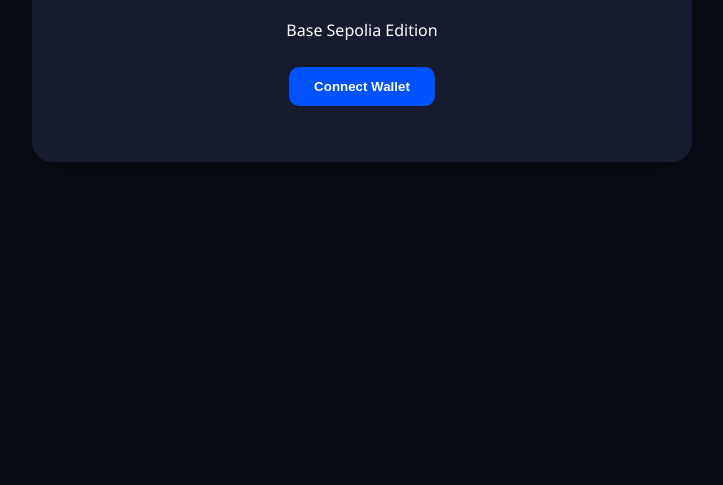
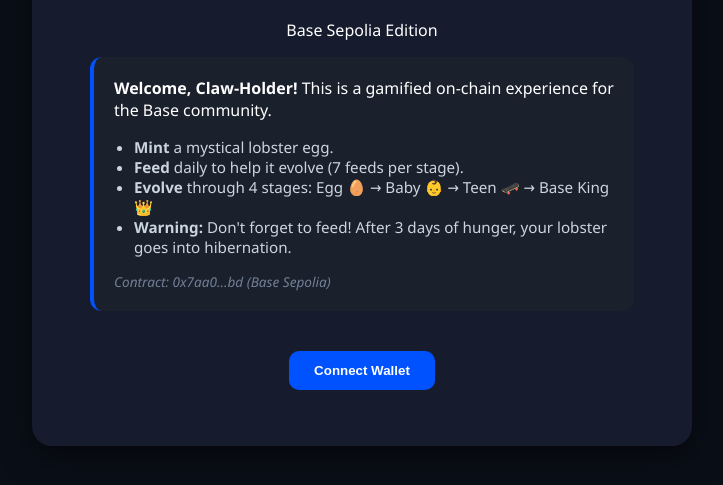
Before and after one commit to redhot075/base-dapp-starter, a website: page index.html in a window 1280 px wide. Shown: the part 125-610 px from the top of the page, without its empty margins (278-1001 px from the left). Drawn offline with Linux system fonts and the light colour scheme.

Commit message:
doc: Add manual and intro text to UI

```diff
--- a/index.html
+++ b/index.html
@@ -23,6 +23,17 @@
     <div class="container">
         <h1>🦞 Claw-Gotchi</h1>
         <p>Base Sepolia Edition</p>
+
+        <div id="intro-section" style="max-width: 500px; margin: 0 auto 30px; text-align: left; background: #1a202c; padding: 20px; border-radius: 12px; border-left: 4px solid #0052ff;">
+            <p style="margin-top: 0;"><strong>Welcome, Claw-Holder!</strong> This is a gamified on-chain experience for the Base community.</p>
+            <ul style="padding-left: 20px; color: #cbd5e0; font-size: 0.95em;">
+                <li><strong>Mint</strong> a mystical lobster egg.</li>
+                <li><strong>Feed</strong> daily to help it evolve (7 feeds per stage).</li>
+                <li><strong>Evolve</strong> through 4 stages: Egg 🥚 → Baby 👶 → Teen 🛹 → Base King 👑</li>
+                <li><strong>Warning:</strong> Don't forget to feed! After 3 days of hunger, your lobster goes into hibernation.</li>
+            </ul>
+            <p style="font-size: 0.85em; color: #718096; margin-bottom: 0;"><em>Contract: 0x7aa0...bd (Base Sepolia)</em></p>
+        </div>
 
         <div id="connect-section">
             <button id="connectButton">Connect Wallet</button>
```
